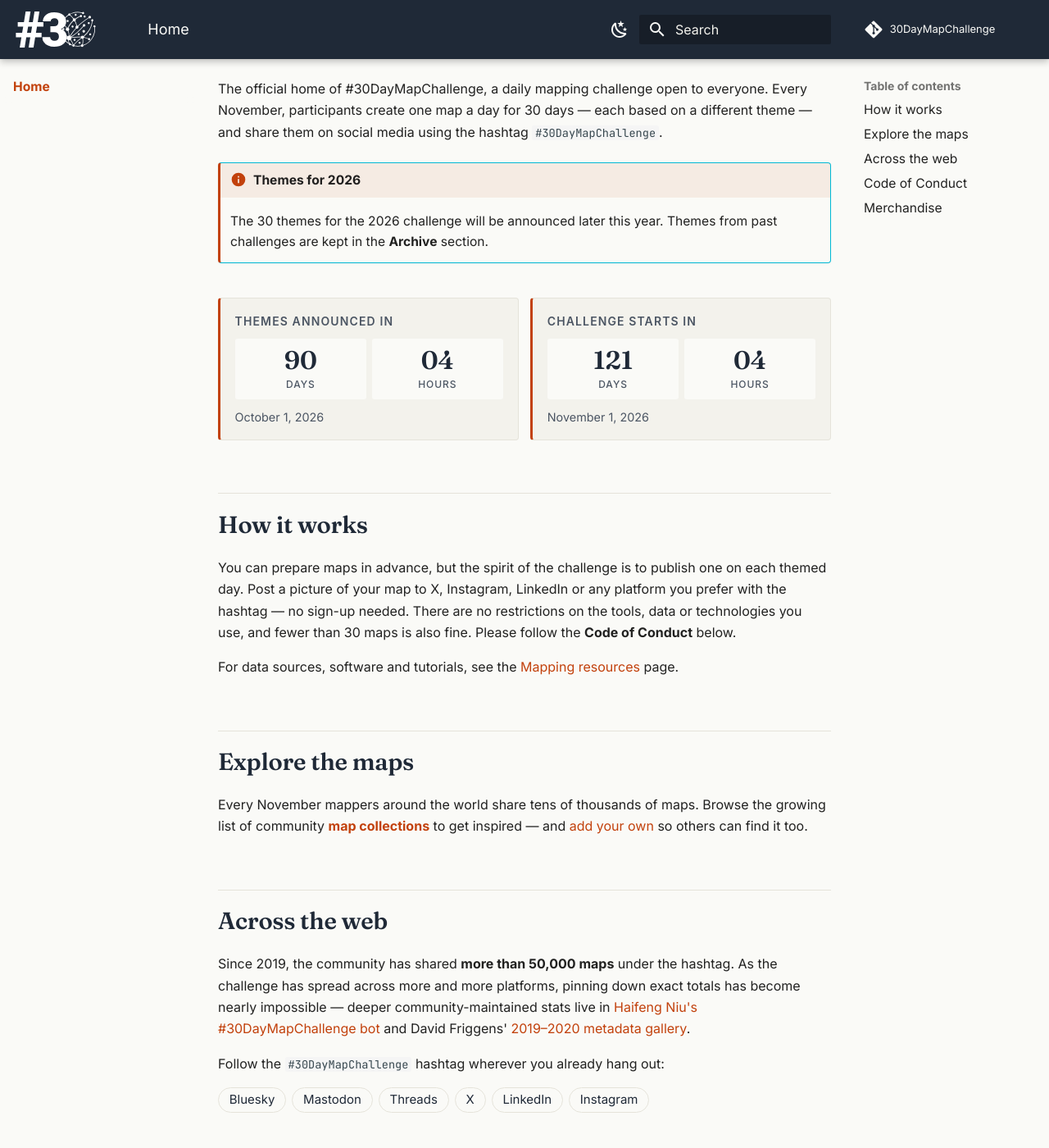
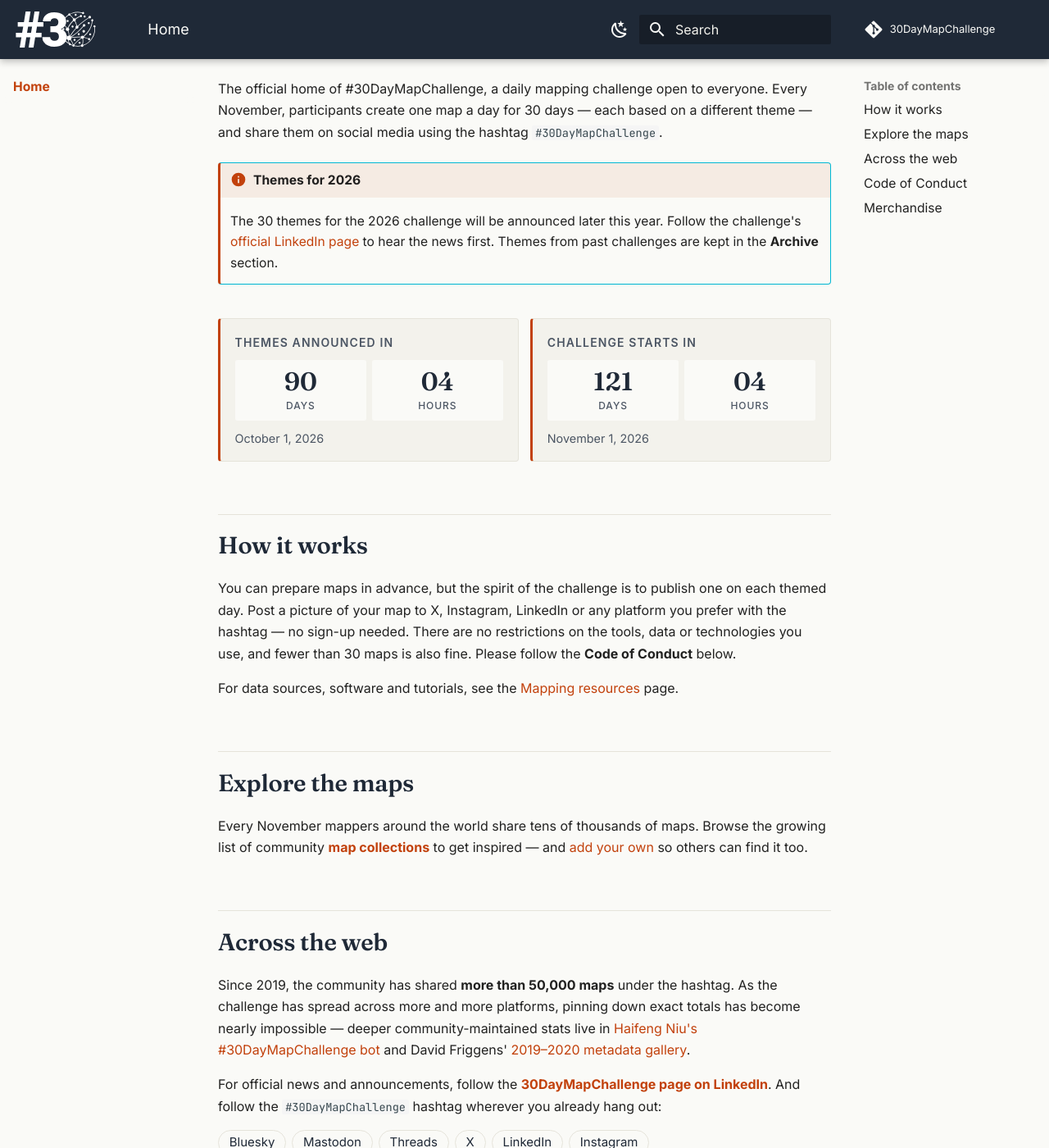
Before and after one commit to tjukanovt/30DayMapChallenge, an MkDocs documentation site: the page built from docs/index.md, in a window 1280 px wide and 1400 px high, scrolled down 238 px. Shown: the whole window at 82% size. Built offline with MkDocs 1.6.1 and Material for MkDocs 9.7.7, drawn with Linux system fonts in a browser that asks for light colours; comment, search, counter and statistics services are not loaded.

Commit message:
Link the official LinkedIn page and polish site details
- Point the footer social icon, home-page chip and countdown admonition,
  README and CONTRIBUTING at the new official LinkedIn company page
  (replacing the deprecated LinkedIn hashtag-feed URL)
- Add a Threads icon to the footer social links to match the home-page
  hashtag chips
- Fix the Tutorials list on the resources page rendering as a run-on
  paragraph (missing blank line before the list) and reword its dangling
  'this video' reference
- Update outdated resource links: QGIS site URL and Ordnance Survey
  OpenData (now OS Data Hub)

Co-Authored-By: Claude Fable 5 <noreply@anthropic.com>
Claude-Session: https://claude.ai/code/session_01LDw9gRaj8DSbhYo4TS41Q2

```diff
--- a/docs/index.md
+++ b/docs/index.md
@@ -10,7 +10,9 @@ The official home of #30DayMapChallenge, a daily mapping challenge open to every
 
 !!! info "Themes for 2026"
     The 30 themes for the 2026 challenge will be announced later this year.
-    Themes from past challenges are kept in the **Archive** section.
+    Follow the challenge's [official LinkedIn page](https://www.linkedin.com/company/30daymapchallenge/)
+    to hear the news first. Themes from past challenges are kept in the
+    **Archive** section.
 
 <div id="challenge-countdown" class="challenge-countdown" hidden>
   <div class="challenge-countdown__block" data-cd-block="themes">
@@ -45,14 +47,16 @@ Every November mappers around the world share tens of thousands of maps. Browse
 
 Since 2019, the community has shared **more than 50,000 maps** under the hashtag. As the challenge has spread across more and more platforms, pinning down exact totals has become nearly impossible — deeper community-maintained stats live in [Haifeng Niu's #30DayMapChallenge bot](https://github.com/hn303/30DayMapChallenge-Bot) and David Friggens' [2019–2020 metadata gallery](https://github.com/dakvid/30DayMapChallenge2020Metadata).
 
-Follow the `#30DayMapChallenge` hashtag wherever you already hang out:
+For official news and announcements, follow the
+**[30DayMapChallenge page on LinkedIn](https://www.linkedin.com/company/30daymapchallenge/)**.
+And follow the `#30DayMapChallenge` hashtag wherever you already hang out:
 
 <div class="hashtag-feed__chips" markdown="0">
   <a class="hashtag-chip" href="https://bsky.app/hashtag/30DayMapChallenge" target="_blank" rel="noopener">Bluesky</a>
   <a class="hashtag-chip" href="https://mapstodon.space/tags/30DayMapChallenge" target="_blank" rel="noopener">Mastodon</a>
   <a class="hashtag-chip" href="https://www.threads.com/search?q=%2330DayMapChallenge&serp_type=tags" target="_blank" rel="noopener">Threads</a>
   <a class="hashtag-chip" href="https://x.com/hashtag/30DayMapChallenge" target="_blank" rel="noopener">X</a>
-  <a class="hashtag-chip" href="https://www.linkedin.com/feed/hashtag/?keywords=30daymapchallenge" target="_blank" rel="noopener">LinkedIn</a>
+  <a class="hashtag-chip" href="https://www.linkedin.com/company/30daymapchallenge/" target="_blank" rel="noopener">LinkedIn</a>
   <a class="hashtag-chip" href="https://www.instagram.com/explore/tags/30daymapchallenge/" target="_blank" rel="noopener">Instagram</a>
 </div>
 
--- a/mkdocs.yml
+++ b/mkdocs.yml
@@ -22,6 +22,9 @@ extra:
     - icon: fontawesome/brands/mastodon
       link: https://mapstodon.space/tags/30DayMapChallenge
       name: "#30DayMapChallenge on Mastodon"
+    - icon: fontawesome/brands/threads
+      link: https://www.threads.com/search?q=%2330DayMapChallenge&serp_type=tags
+      name: "#30DayMapChallenge on Threads"
     - icon: fontawesome/brands/x-twitter
       link: https://x.com/hashtag/30DayMapChallenge
       name: "#30DayMapChallenge on X"
@@ -29,8 +32,8 @@ extra:
       link: https://www.instagram.com/explore/tags/30daymapchallenge/
       name: "#30DayMapChallenge on Instagram"
     - icon: fontawesome/brands/linkedin
-      link: https://www.linkedin.com/feed/hashtag/?keywords=30daymapchallenge
-      name: "#30DayMapChallenge on LinkedIn"
+      link: https://www.linkedin.com/company/30daymapchallenge/
+      name: "30DayMapChallenge on LinkedIn"
   analytics:
     provider: google
     property: G-Z3RZNVKSNS
```
Also changed, not shown: CONTRIBUTING.md (+3 -2 lines), README.md (+1 -1 lines), docs/resources.md (+5 -3 lines).
